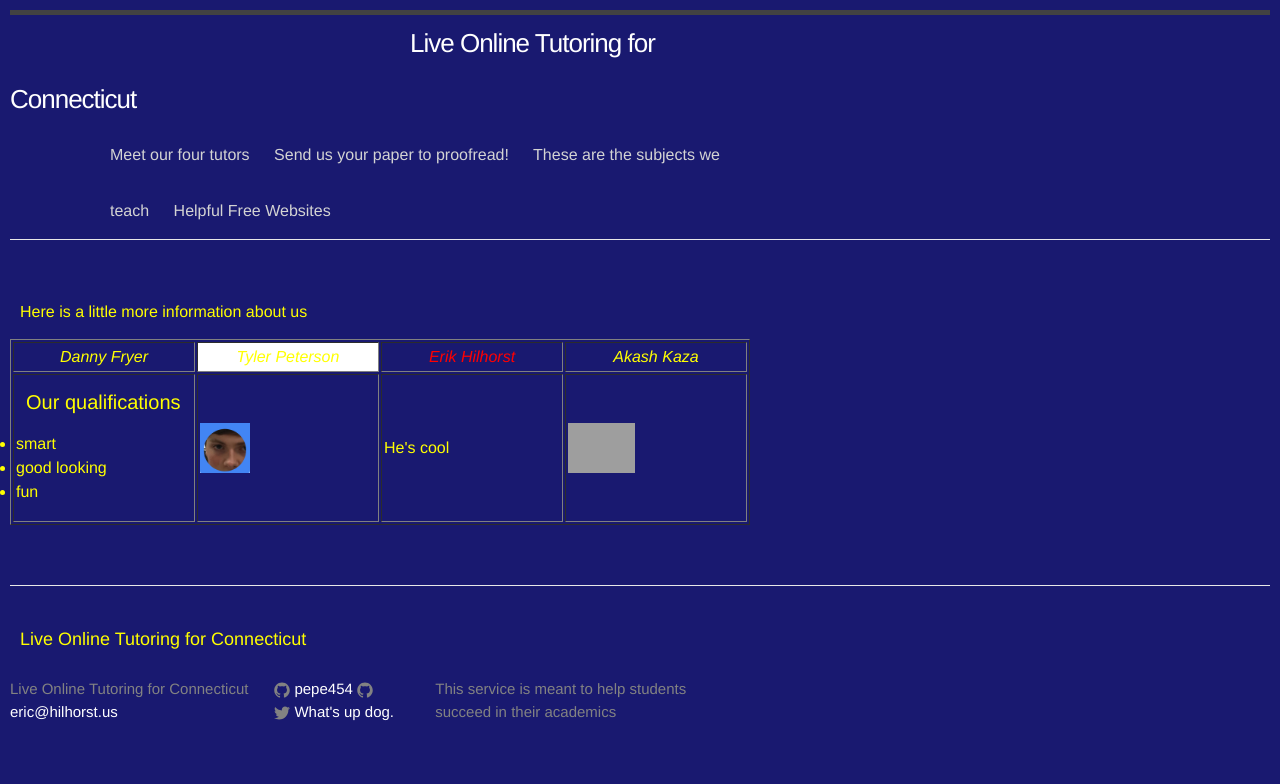
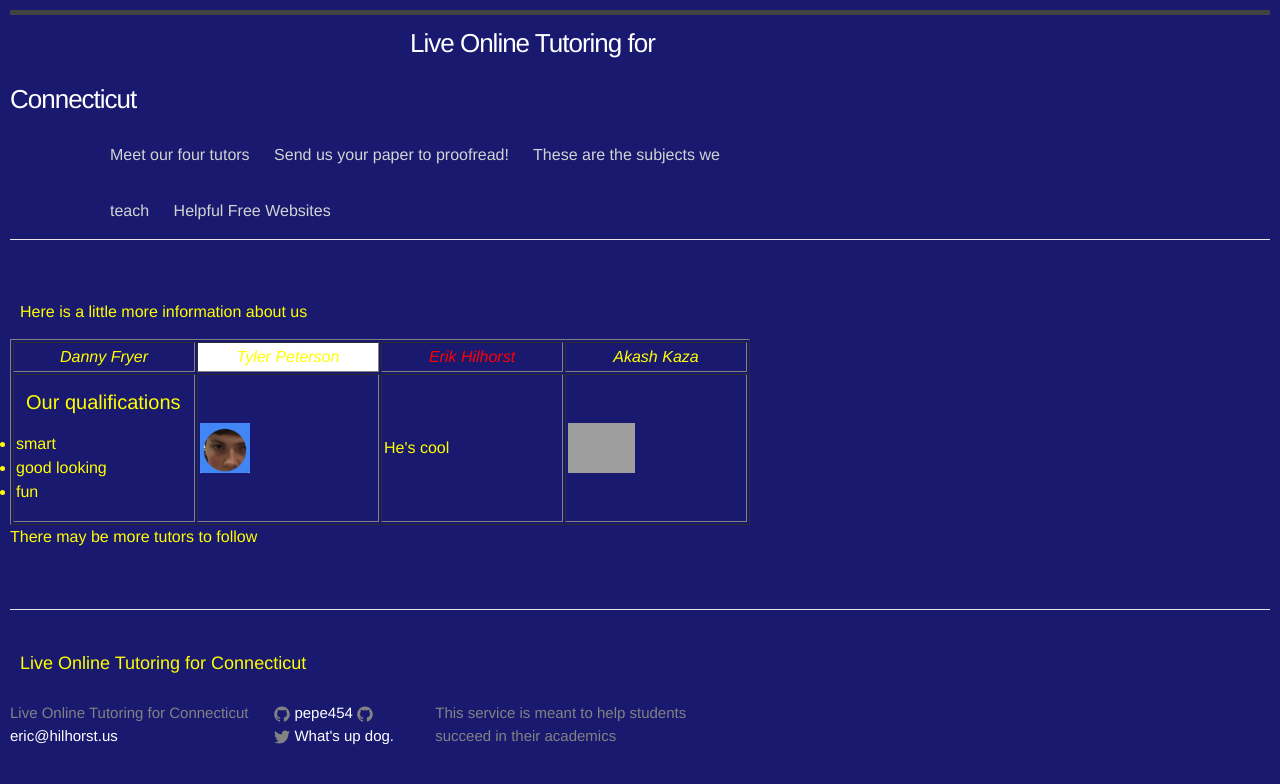
Before and after one commit to pepe454/pepe454.github.io, a Jekyll site: the page built from about.md, in a window 1280 px wide. Shown: the top 784 px of the page. Built offline with Jekyll 4.4.1, drawn with Linux system fonts in a browser that asks for light colours; grey boxes are pictures that could not be loaded.

Commit message:
Update about.md

```diff
--- a/about.md
+++ b/about.md
@@ -39,3 +39,5 @@ Here is a little more information about us
     </td>
   </tr>
 </table>
+
+There may be more tutors to follow
```
